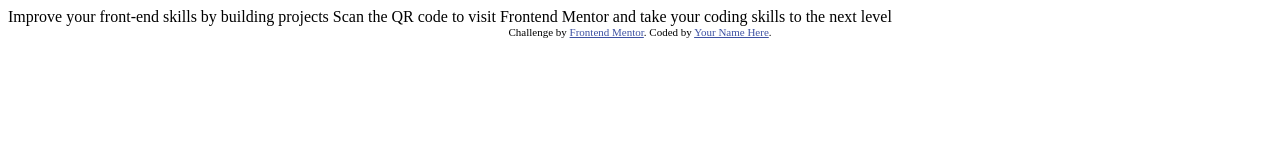
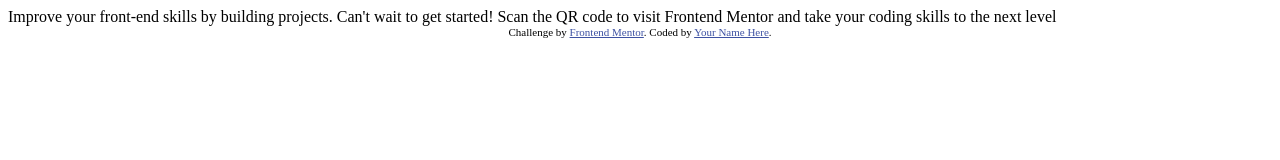
Before and after one commit to megwal/qr-code-challenge, a plain HTML site: page index.html in a window 1280 px wide. Drawn offline with Linux system fonts and the light colour scheme.

Commit message:
Added sentence
Added a sentence to line 19

```diff
--- a/index.html
+++ b/index.html
@@ -16,7 +16,7 @@
 </head>
 <body>
 
-  Improve your front-end skills by building projects
+  Improve your front-end skills by building projects. Can't wait to get started!
 
   Scan the QR code to visit Frontend Mentor and take your coding skills to the next level
 
```
